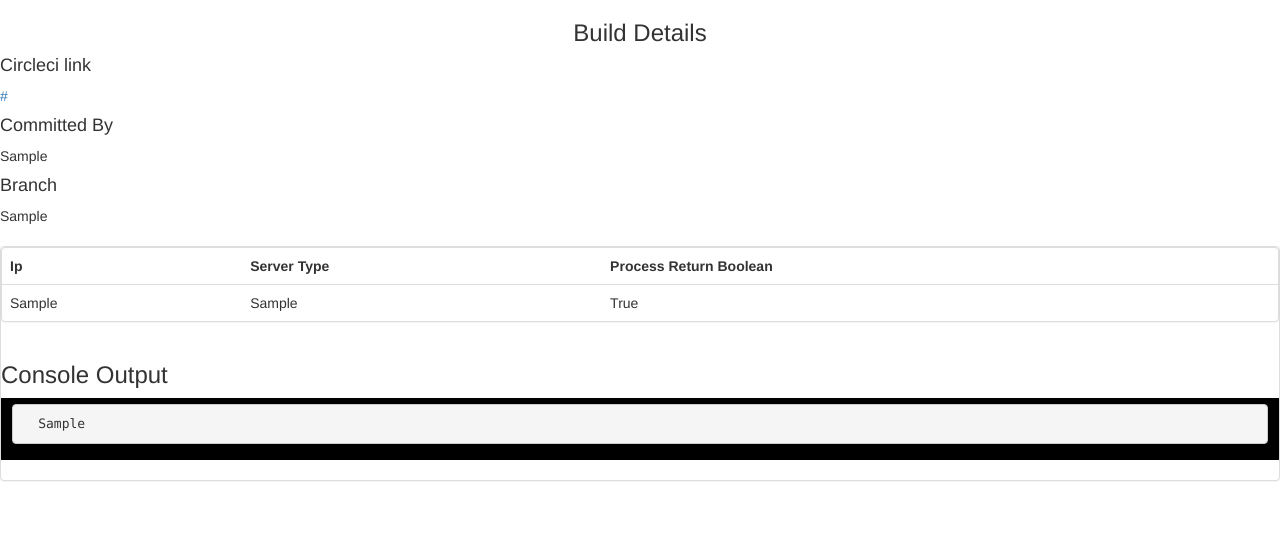
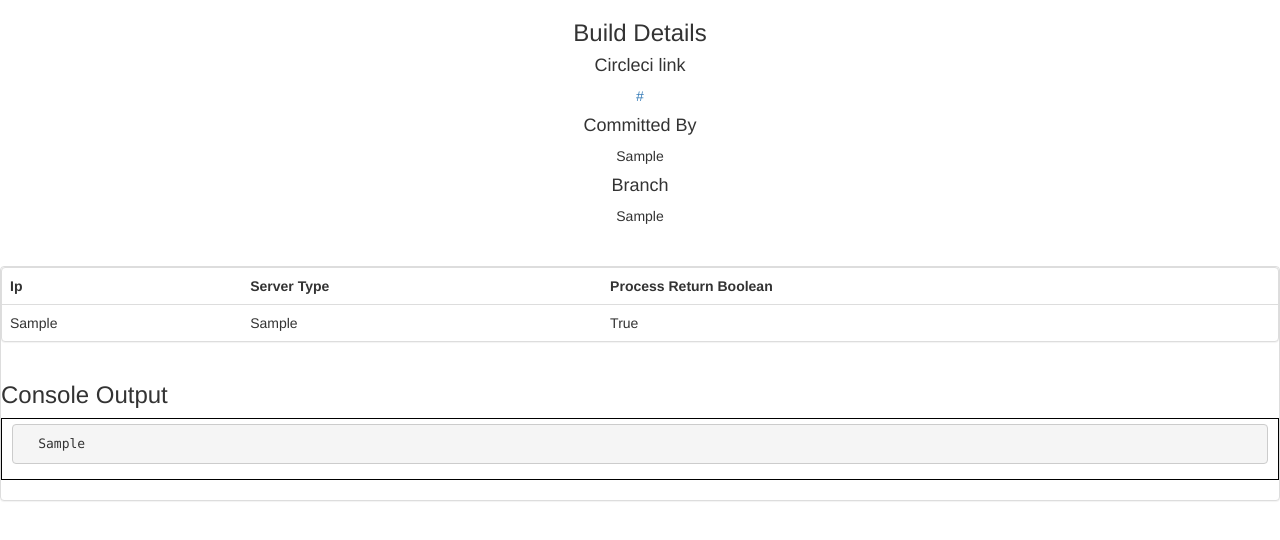
Before and after one commit to MagikVision/mvp-cd, a Django app: page /status/1/ in a window 1280 px wide. Shown: the top 540 px of the page. Run offline with Django 3.2, Linux system fonts and the light colour scheme; tables that the repository leaves empty hold one stand-in row (values such as "Sample post"); some libraries are stand-ins or nearby versions.

Commit message:
bootstrap div for code

```diff
--- a/mvp_cd/deploy_app/templates/build_info.html
+++ b/mvp_cd/deploy_app/templates/build_info.html
@@ -12,8 +12,7 @@
     overflow: scroll;
 padding: 5px 10px;
 border: 1px solid black ;
- background-color: #000000;
-  color : #ffffff;
+
 }
 </style>
     <meta http-equiv="Content-Type" content="text/html; charset=utf-8" />
@@ -24,14 +23,14 @@ border: 1px solid black ;
 
   <body >
   <H3 ALIGN='CENTER'>Build Details</H3>
-    <H4>Circleci link</H4>
-    <a href="{{ build_info_item.circleci_url }}">{{ build_info_item.circleci_url }}</a>
+    <H4 ALIGN='CENTER'>Circleci link</H4>
+   <CENTER> <a href="{{ build_info_item.circleci_url }}">{{ build_info_item.circleci_url }}</a></CENTER>
 
-    <H4>Committed By</H4>
-    {{ build_info_item.commitor }}
+    <H4 ALIGN='CENTER'>Committed By</H4>
+   <CENTER>{{ build_info_item.commitor }}</CENTER>
 
-    <H4>Branch</H4>
-    {{ build_info_item.branch }}
+    <H4 ALIGN='CENTER'>Branch</H4>
+   <CENTER> {{ build_info_item.branch }}</CENTER>
     </br>
     </br>
 <div class="row">
```
